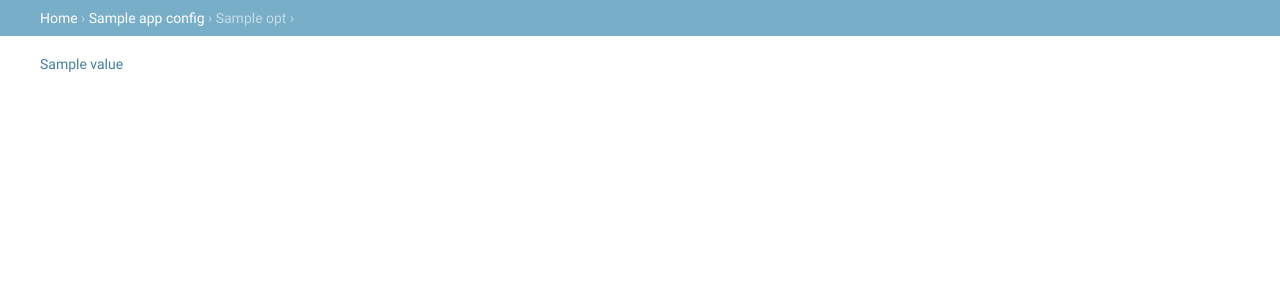
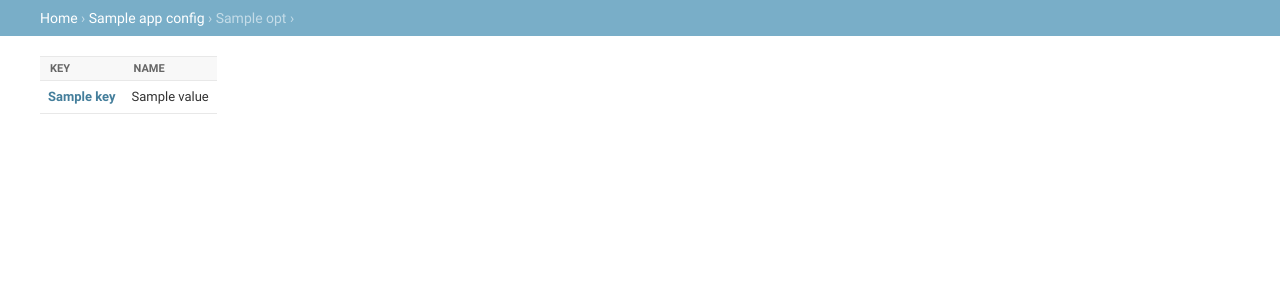
Before and after one commit to zbyte64/django-configstore, a Django app: template configstore/templates/admin/configstore/add_form.html in a window 1280 px wide. Shown: the part 48-348 px from the top of the page. Run offline with Django 3.2, Linux system fonts and the light colour scheme; the template is opened without the code that fills it: most values are stand-ins (such as "Sample title", 1, 10 or a date in 2020); parts of the project's set-up code (start-up, migrations or seed data) failed here and were passed over.

Commit message:
put selection in a table

```diff
--- a/configstore/admin.py
+++ b/configstore/admin.py
@@ -38,7 +38,7 @@ class ConfigurationAdmin(admin.ModelAdmin):
             return cmp(a[1].name, b[1].name)
         configs.sort(sort_by_label)
         context = {
-            'title': _('Add %s') % force_unicode(opts.verbose_name),
+            'title': _('Select %s') % force_unicode(opts.verbose_name),
             'configs': configs,
             #'adminform': adminForm,
             'is_popup': request.REQUEST.has_key('_popup'),
--- a/configstore/templates/admin/configstore/add_form.html
+++ b/configstore/templates/admin/configstore/add_form.html
@@ -8,9 +8,21 @@
 <div>
 {% if is_popup %}<input type="hidden" name="_popup" value="1" />{% endif %}
 
-{% for key, value in configs %}
-    <a href="?key={{key}}">{{value.name}}</a><br/>
-{% endfor %}
+<table>
+    <thead>
+        <tr>
+            <th>{% trans 'Key' %}</th>
+            <th>{% trans 'Name' %}</th>
+        </tr>
+    </thead>
+    <tbody>
+    {% for key, value in configs %}
+        <tr class="{% cycle 'row1' 'row2' %}">
+            <th><a href="?key={{key}}">{{key}}</a></th>
+            <td>{{value.name}}</td>
+    {% endfor %}
+    </tbody>
+</table>
 
 </div>
 </form></div>
```
